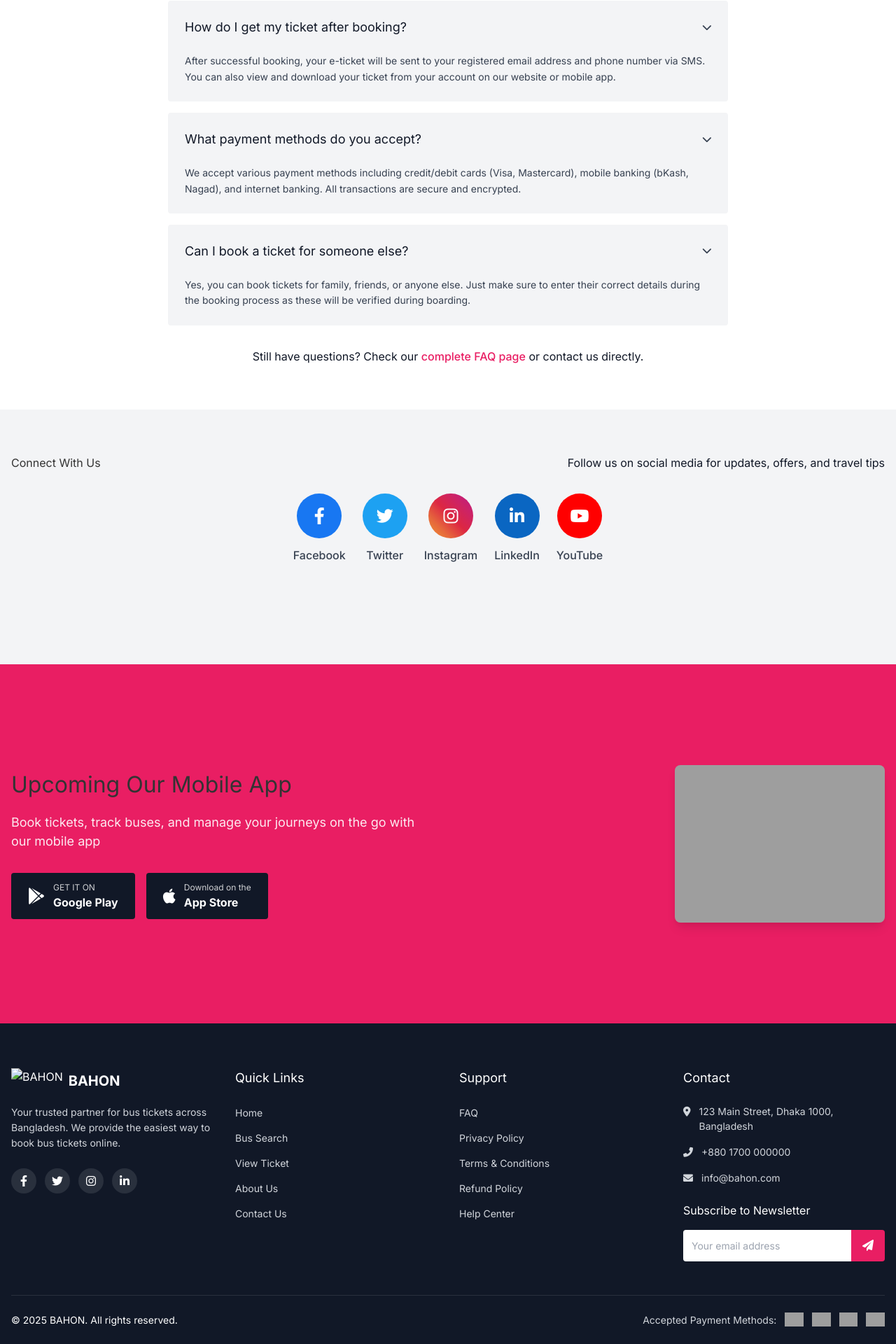
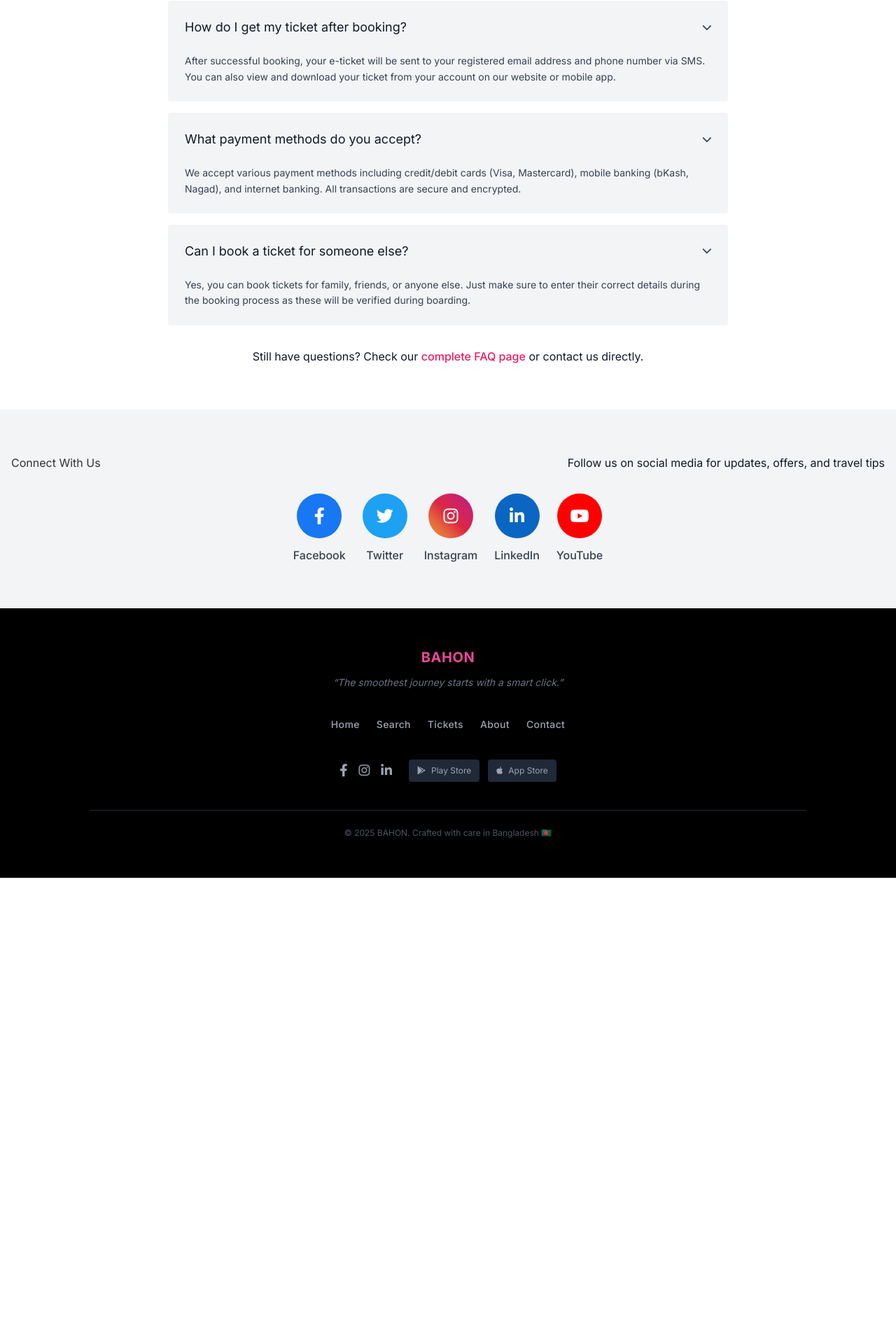
Before and after one commit to AbrarZaved/Transportation_System_by_Django, a Django app: page /contact_us in a window 1280 px wide. Shown: the part 2117-4037 px from the top of the page at 70% size. After the commit the page ends 3371 px from the top, so only its background shows below. Run offline with Django 5.2, Linux system fonts and the light colour scheme; some libraries are stand-ins or nearby versions; grey boxes are pictures that could not be loaded.

Commit message:
Refactor footer layout and remove app download section

```diff
--- a/static/css/styles.css
+++ b/static/css/styles.css
@@ -292,165 +292,6 @@ nav {
   max-width: 300px;
   border-radius: var(--border-radius-lg);
   box-shadow: var(--shadow-lg);
-}
-
-/* Footer */
-footer {
-  padding: 25%;
-  background-color: var(--black);
-  color: var(--white);
-  padding: 4rem 0 0;
-}
-
-.footer-content {
-  display: grid;
-  grid-template-columns: repeat(4, 1fr);
-  gap: 2rem;
-  margin-bottom: 3rem;
-}
-
-.footer-column {
-  display: flex;
-  flex-direction: column;
-}
-
-.footer-logo {
-  display: flex;
-  align-items: center;
-  margin-bottom: 1rem;
-}
-
-.footer-logo img {
-  height: 36px;
-  margin-right: 0.5rem;
-}
-
-.footer-logo span {
-  font-weight: 700;
-  font-size: 1.25rem;
-}
-
-.footer-column p {
-  font-size: 0.875rem;
-  color: var(--light-gray);
-  margin-bottom: 1.5rem;
-  line-height: 1.6;
-}
-
-.social-icons {
-  display: flex;
-  gap: 0.75rem;
-}
-
-.social-icons a {
-  display: inline-flex;
-  align-items: center;
-  justify-content: center;
-  width: 36px;
-  height: 36px;
-  border-radius: 50%;
-  background-color: rgba(255, 255, 255, 0.1);
-  color: var(--white);
-  transition: background-color var(--transition-fast);
-}
-
-.social-icons a:hover {
-  background-color: var(--primary-color);
-}
-
-.footer-column h3 {
-  font-size: 1.125rem;
-  margin-bottom: 1.5rem;
-  color: var(--white);
-}
-
-.footer-links {
-  display: flex;
-  flex-direction: column;
-  gap: 0.75rem;
-}
-
-.footer-links a {
-  color: var(--light-gray);
-  font-size: 0.875rem;
-  transition: color var(--transition-fast);
-}
-
-.footer-links a:hover {
-  color: var(--white);
-}
-
-.contact-info {
-  display: flex;
-  flex-direction: column;
-  gap: 1rem;
-}
-
-.contact-info li {
-  display: flex;
-  align-items: flex-start;
-  font-size: 0.875rem;
-  color: var(--light-gray);
-}
-
-.contact-info li i {
-  margin-right: 0.75rem;
-  margin-top: 0.25rem;
-}
-
-.newsletter h4 {
-  font-size: 1rem;
-  margin: 1.5rem 0 1rem;
-}
-
-.newsletter-form {
-  display: flex;
-}
-
-.newsletter-form input {
-  flex: 1;
-  padding: 0.75rem;
-  border: none;
-  border-radius: var(--border-radius) 0 0 var(--border-radius);
-  outline: none;
-  font-size: 0.875rem;
-}
-
-.newsletter-form button {
-  background-color: var(--primary-color);
-  color: var(--white);
-  border: none;
-  border-radius: 0 var(--border-radius) var(--border-radius) 0;
-  padding: 0 1rem;
-  cursor: pointer;
-  transition: background-color var(--transition-fast);
-}
-
-.newsletter-form button:hover {
-  background-color: var(--primary-dark);
-}
-
-.footer-bottom {
-  display: flex;
-  justify-content: space-between;
-  align-items: center;
-  padding: 1.5rem 0;
-  border-top: 1px solid rgba(255, 255, 255, 0.1);
-  font-size: 0.875rem;
-}
-
-.payment-methods {
-  display: flex;
-  align-items: center;
-  gap: 0.75rem;
-}
-
-.payment-methods span {
-  color: var(--light-gray);
-}
-
-.payment-methods img {
-  height: 20px;
 }
 
 
--- a/templates/kits/footer.html
+++ b/templates/kits/footer.html
@@ -1,122 +1,48 @@
-<!-- App Download -->
-<section class="app-download">
-    <div class="container">
-      <div class="app-content">
-        <div class="app-info">
-          <h2>Upcoming Our Mobile App</h2>
-          <p>Book tickets, track buses, and manage your journeys on the go with our mobile app</p>
-          <div class="download-btns">
-            <a href="#" class="download-btn">
-              <i class="fab fa-google-play"></i>
-              <div class="btn-text">
-                <span>GET IT ON</span>
-                <strong>Google Play</strong>
-              </div>
-            </a>
-            <a href="#" class="download-btn">
-              <i class="fab fa-apple"></i>
-              <div class="btn-text">
-                <span>Download on the</span>
-                <strong>App Store</strong>
-              </div>
-            </a>
-          </div>
-        </div>
-        <div class="app-image">
-          <img src="https://images.pexels.com/photos/7974/pexels-photo.jpg" alt="BAHON Mobile App" />
-        </div>
+<footer class="bg-black text-gray-400 px-6 py-14 sm:px-12">
+  <div class="max-w-5xl mx-auto flex flex-col items-center text-center space-y-10">
+
+    <!-- Branding with Punchline -->
+    <div>
+      <div class="flex items-center justify-center gap-2 mb-3">
+        <h2 class="text-pink-500 text-xl font-bold tracking-wide">BAHON</h2>
+      </div>
+      <p class="text-sm max-w-md mx-auto text-gray-500 italic">
+        “The smoothest journey starts with a smart click.”
+      </p>
+    </div>
+
+    <!-- Central Navigation -->
+    <div class="flex flex-wrap justify-center gap-6 text-sm font-medium tracking-wide">
+      <a href="index.html" class="hover:text-white transition">Home</a>
+      <a href="bus-search.html" class="hover:text-white transition">Search</a>
+      <a href="view-ticket.html" class="hover:text-white transition">Tickets</a>
+      <a href="about.html" class="hover:text-white transition">About</a>
+      <a href="contact.html" class="hover:text-white transition">Contact</a>
+    </div>
+
+    <!-- Social + App CTA -->
+    <div class="flex flex-col sm:flex-row gap-6 items-center justify-center">
+      <!-- Social -->
+      <div class="flex gap-4 text-lg">
+        <a href="#" class="hover:text-white transition"><i class="fab fa-facebook-f"></i></a>
+        <a href="#" class="hover:text-white transition"><i class="fab fa-instagram"></i></a>
+        <a href="#" class="hover:text-white transition"><i class="fab fa-linkedin-in"></i></a>
+      </div>
+
+      <!-- App Store Links -->
+      <div class="flex gap-3">
+        <a href="#" class="px-3 py-2 text-xs bg-gray-800 hover:bg-gray-700 rounded flex items-center gap-2 transition">
+          <i class="fab fa-google-play"></i> Play Store
+        </a>
+        <a href="#" class="px-3 py-2 text-xs bg-gray-800 hover:bg-gray-700 rounded flex items-center gap-2 transition">
+          <i class="fab fa-apple"></i> App Store
+        </a>
       </div>
     </div>
-  </section>
 
-  <!-- Footer -->
-  <footer>
-    <div class="container">
-      <div class="footer-content">
-        <div class="footer-column">
-          <div class="footer-logo">
-            <img src="" alt="BAHON" />
-            <span>BAHON</span>
-          </div>
-          <p>Your trusted partner for bus tickets across Bangladesh. We provide the easiest way to book bus tickets online.</p>
-          <div class="social-icons">
-            <a href="#"><i class="fab fa-facebook-f"></i></a>
-            <a href="#"><i class="fab fa-twitter"></i></a>
-            <a href="#"><i class="fab fa-instagram"></i></a>
-            <a href="#"><i class="fab fa-linkedin-in"></i></a>
-          </div>
-        </div>
-        <div class="footer-column">
-          <h3>Quick Links</h3>
-          <ul class="footer-links">
-            <li>
-              <a href="index.html">Home</a>
-            </li>
-            <li>
-              <a href="bus-search.html">Bus Search</a>
-            </li>
-            <li>
-              <a href="view-ticket.html">View Ticket</a>
-            </li>
-            <li>
-              <a href="about.html">About Us</a>
-            </li>
-            <li>
-              <a href="contact.html">Contact Us</a>
-            </li>
-          </ul>
-        </div>
-        <div class="footer-column">
-          <h3>Support</h3>
-          <ul class="footer-links">
-            <li>
-              <a href="faq.html">FAQ</a>
-            </li>
-            <li>
-              <a href="privacy-policy.html">Privacy Policy</a>
-            </li>
-            <li>
-              <a href="terms.html">Terms & Conditions</a>
-            </li>
-            <li>
-              <a href="refund-policy.html">Refund Policy</a>
-            </li>
-            <li>
-              <a href="help.html">Help Center</a>
-            </li>
-          </ul>
-        </div>
-        <div class="footer-column">
-          <h3>Contact</h3>
-          <ul class="contact-info">
-            <li>
-              <i class="fas fa-map-marker-alt"></i> 123 Main Street, Dhaka 1000, Bangladesh
-            </li>
-            <li>
-              <i class="fas fa-phone-alt"></i> +880 1700 000000
-            </li>
-            <li>
-              <i class="fas fa-envelope"></i> info@bahon.com
-            </li>
-          </ul>
-          <div class="newsletter">
-            <h4>Subscribe to Newsletter</h4>
-            <form class="newsletter-form">
-              <input type="email" placeholder="Your email address" />
-              <button type="submit"><i class="fas fa-paper-plane"></i></button>
-            </form>
-          </div>
-        </div>
-      </div>
-      <div class="footer-bottom">
-        <p>&copy; 2025 BAHON. All rights reserved.</p>
-        <div class="payment-methods">
-          <span>Accepted Payment Methods:</span>
-          <img src="https://upload.wikimedia.org/wikipedia/commons/thumb/2/2a/Mastercard-logo.svg/100px-Mastercard-logo.svg.png" alt="Mastercard" />
-          <img src="https://upload.wikimedia.org/wikipedia/commons/thumb/5/5e/Visa_Inc._logo.svg/100px-Visa_Inc._logo.svg.png" alt="Visa" />
-          <img src="https://upload.wikimedia.org/wikipedia/commons/thumb/b/ba/Stripe_Logo%2C_revised_2016.svg/100px-Stripe_Logo%2C_revised_2016.svg.png" alt="Stripe" />
-          <img src="https://upload.wikimedia.org/wikipedia/commons/thumb/b/be/Bkash_logo.svg/100px-Bkash_logo.svg.png" alt="bKash" />
-        </div>
-      </div>
-    </div>
-  </footer>
+    <!-- Footer Note -->
+    <p class="text-xs text-gray-600 pt-6 border-t border-gray-800 w-full text-center">
+      &copy; 2025 BAHON. Crafted with care in Bangladesh 🇧🇩
+    </p>
+  </div>
+</footer>
```
